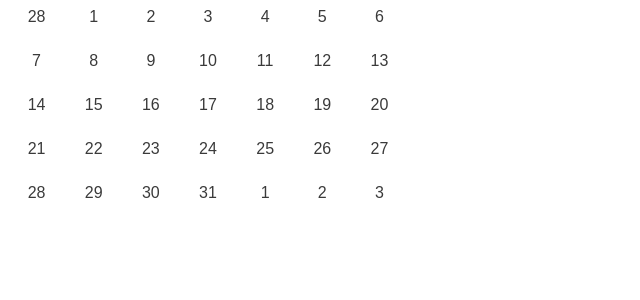
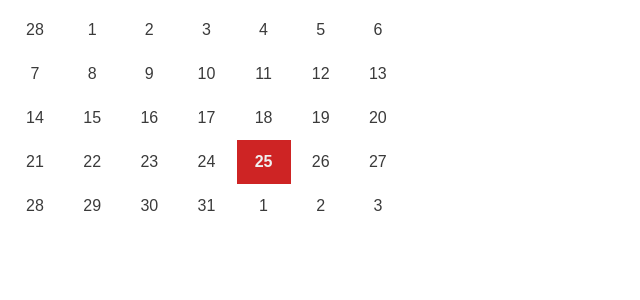
Before and after one commit to macandrew6/react-hooks-calendar, a React (Create React App) app: page / in a window 1280 px wide. Shown: the top 300 px of the page, without its empty margins (0-640 px from the left). Built offline with nearby package versions, Linux system fonts and the light colour scheme.

Commit message:
can now changed a selected day on the calendar

```diff
--- a/src/app/calendar/index.jsx
+++ b/src/app/calendar/index.jsx
@@ -1,4 +1,4 @@
-import React, { useState } from 'react';
+import React, { useState, useEffect } from 'react';
 import moment from 'moment';
 import './styles.css';
 
@@ -8,21 +8,30 @@ export default function Calendar() {
 
   const startDay = value.clone().startOf('month').startOf('week');
   const endDay = value.clone().endOf('month').endOf('week');
+
   const day = startDay.clone().subtract(1, 'day');
+  useEffect(() => {
+    const a = [];
+    while (day.isBefore(endDay, 'day')) {
+      a.push(
+        Array(7)
+          .fill(0)
+          .map(() => day.add(1, 'day').clone())
+      );
+    }
 
-  while (day.isBefore(endDay, 'day')) {
-    calendar.push(
-      Array(7)
-        .fill(0)
-        .map(() => day.add(1, 'day').clone())
-    );
-  }
+    setCalendar(a);
+  }, [value]);
   return (
     <div className='calendar'>
       {calendar.map((week) => (
         <div>
           {week.map((day) => (
-            <div className='day'>{day.format('D').toString()}</div>
+            <div className='day' onClick={() => setValue(day)}>
+              <div className={value.isSame(day, 'day') ? 'selected' : ''}>
+                {day.format('D').toString()}
+              </div>
+            </div>
           ))}
         </div>
       ))}
```
